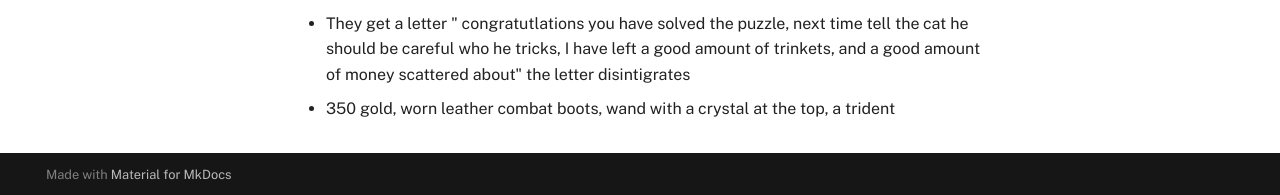
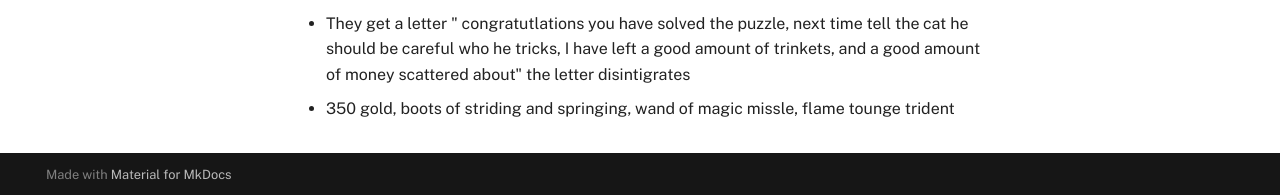
Before and after one commit to scondo-prof/productiveJournal, an MkDocs documentation site: the page built from docs/dndJournal/2025/5/03/hermsJournal.md, in a window 1280 px wide and 900 px high, scrolled down 2308 px. Shown: the part 702-897 px from the top of the window. Built offline with MkDocs 1.6.1 and Material for MkDocs 9.7.7, drawn with Linux system fonts in a browser that asks for light colours.

Commit message:
fix/items usage

```diff
--- a/docs/dndJournal/2025/5/03/hermsJournal.md
+++ b/docs/dndJournal/2025/5/03/hermsJournal.md
@@ -128,4 +128,4 @@
 
 - They get a letter " congratutlations you have solved the puzzle, next time tell the cat he should be careful who he tricks, I have left a good amount of trinkets, and a good amount of money scattered about" the letter disintigrates
 
-- 350 gold, worn leather combat boots, wand with a crystal at the top, a trident
+- 350 gold, boots of striding and springing, wand of magic missle, flame tounge trident
```
